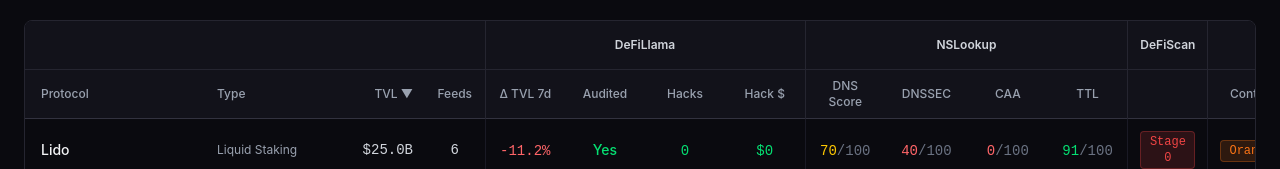
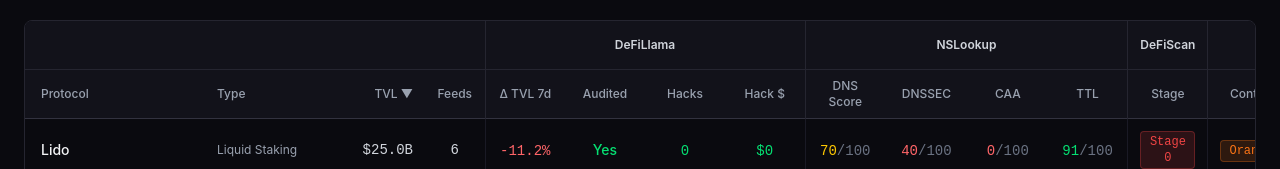
Before and after one commit to bleu/open-risk, a Next.js app: page / in a window 1280 px wide. Shown: the part 172-341 px from the top of the page. Built offline with nearby package versions, Linux system fonts and the light colour scheme.

Commit message:
fix: always show metric label in sub-header for single-metric providers
Previously, providers with only one metric column had an empty sub-header,
leaving users guessing what the data represents. Now the metric label is
always shown across all three matrices (protocols, tokens, oracles).

```diff
--- a/src/app/page.tsx
+++ b/src/app/page.tsx
@@ -196,7 +196,7 @@
                         i === 0 ? "border-l border-surface-600" : ""
                       }`}
                     >
-                      {provider.metrics.length > 1 ? metric.label : ""}
+                      {metric.label}
                     </th>
                   )),
                 )}
@@ -364,7 +364,7 @@
                         i === 0 ? "border-l border-surface-600" : ""
                       }`}
                     >
-                      {provider.metrics.length > 1 ? metric.label : ""}
+                      {metric.label}
                     </th>
                   )),
                 )}
--- a/src/ui/oracle-matrix.tsx
+++ b/src/ui/oracle-matrix.tsx
@@ -160,7 +160,7 @@
                         i === 0 ? "border-l border-surface-600" : ""
                       }`}
                     >
-                      {provider.metrics.length > 1 ? metric.label : ""}
+                      {metric.label}
                     </th>
                   )),
                 )}
```
